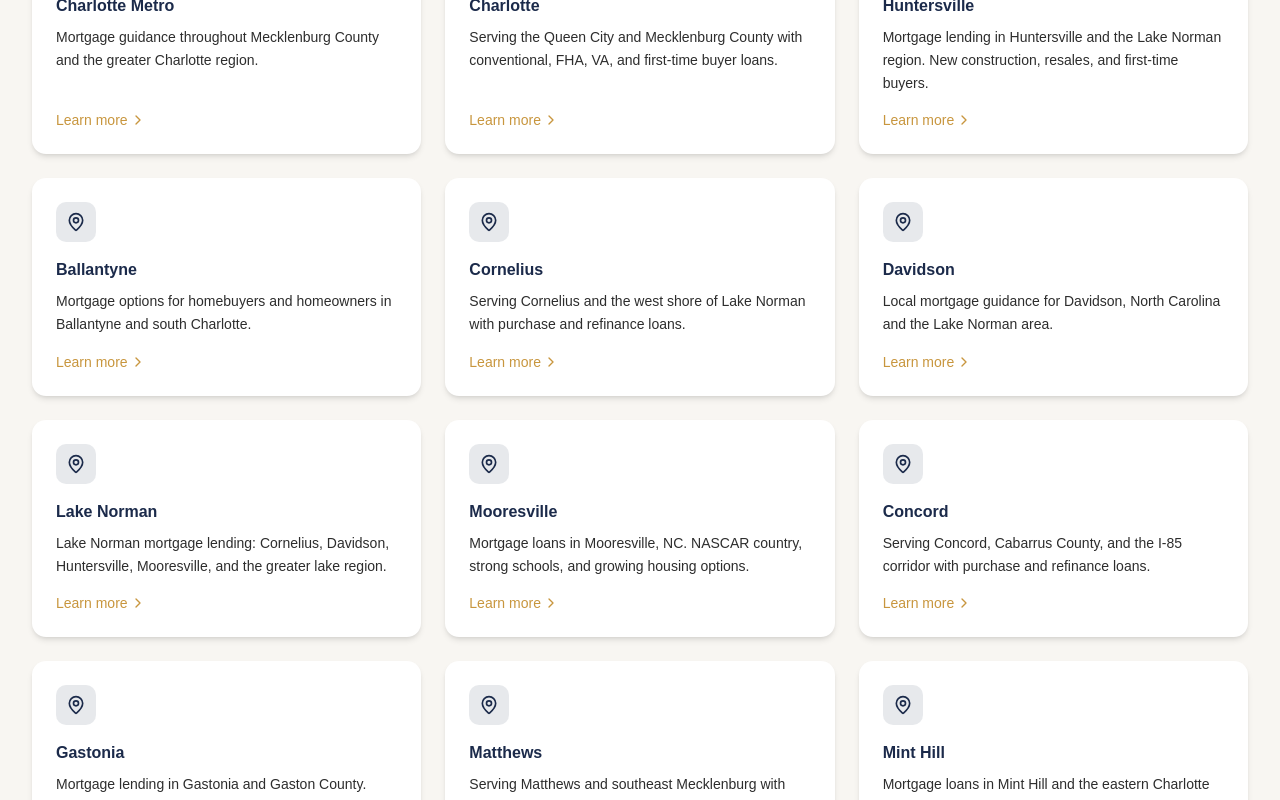
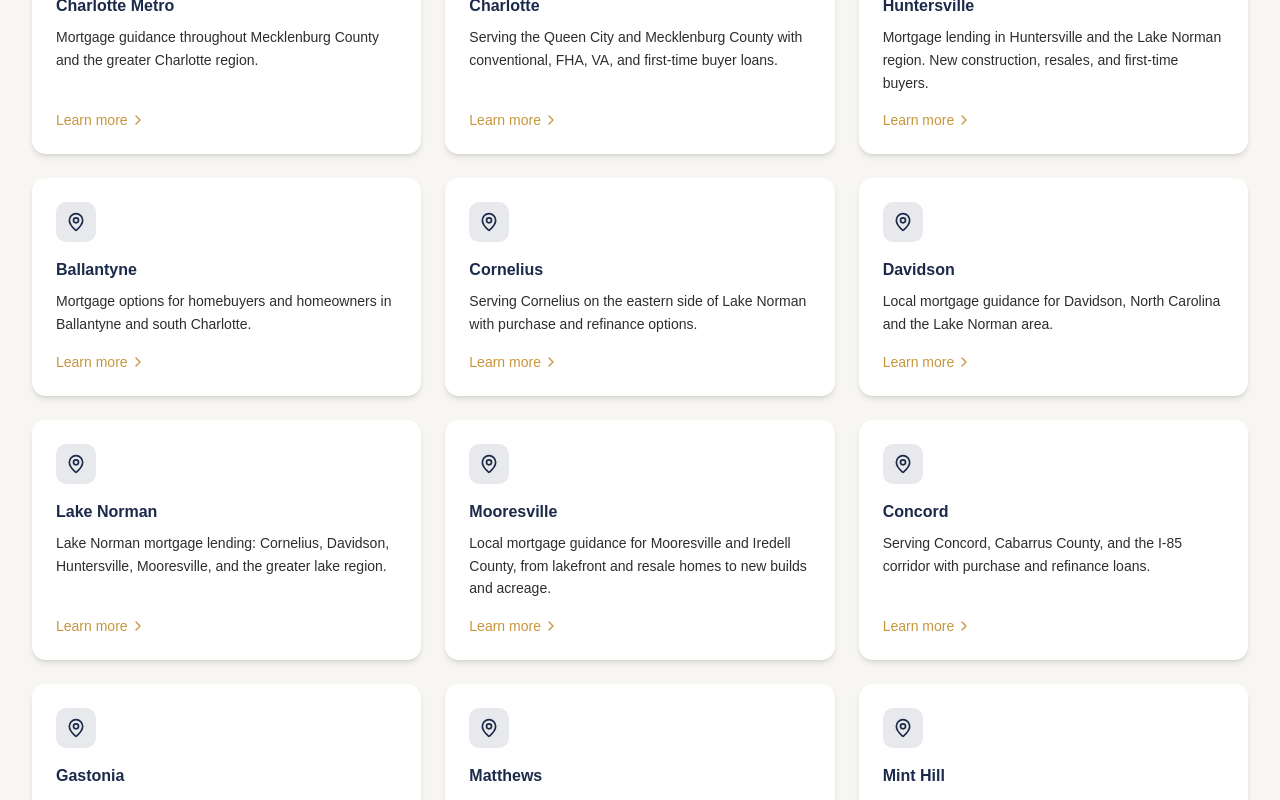
Before and after one commit to JLshope12/jacob-shope-mortgage, a Next.js app: page /service-areas in a window 1280 px wide. Shown: the part 398-1198 px from the top of the page. Built offline with nearby package versions, Linux system fonts and the light colour scheme.

Commit message:
Improve Mooresville mortgage local accuracy and correct Cornelius shoreline description

```diff
--- a/data/service-areas.ts
+++ b/data/service-areas.ts
@@ -68,9 +68,9 @@ export const SERVICE_AREAS: ServiceArea[] = [
     group: "charlotte-metro",
     name: "Cornelius",
     shortDescription:
-      "Serving Cornelius and the west shore of Lake Norman with purchase and refinance loans.",
+      "Serving Cornelius on the eastern side of Lake Norman with purchase and refinance options.",
     introParagraph:
-      "Cornelius sits along the eastern side of Lake Norman in northern Mecklenburg County and offers a mix of lakefront living, golf communities, and established neighborhoods. The town's parks, greenways, and strong schools attract buyers who want a small-town feel with quick access to Charlotte via I-77. From Jetton Park to popular subdivisions, buyers here often look at both conventional and jumbo financing for higher-priced homes. I help Cornelius buyers get pre-approved and choose the right loan for their budget and goals.",
+      "Cornelius sits along the eastern side of Lake Norman in northern Mecklenburg County and offers a mix of lakefront living, golf communities, and established neighborhoods. The town's parks, greenways, and access to Charlotte along I-77 appeal to buyers comparing inland neighborhoods and waterfront properties. From Jetton Park to popular subdivisions, buyers here often look at both conventional and jumbo financing for higher-priced homes. I help Cornelius buyers get pre-approved and choose the right loan for their budget and goals.",
     whyLocal:
       "I serve the Lake Norman corridor daily and understand how the Cornelius market works—from lakefront to inland subdivisions. You'll get straightforward advice and a smooth process so you can focus on finding your home.",
     nearbySlugs: ["huntersville", "lake-norman", "charlotte"],
@@ -104,11 +104,11 @@ export const SERVICE_AREAS: ServiceArea[] = [
     group: "charlotte-metro",
     name: "Mooresville",
     shortDescription:
-      "Mortgage loans in Mooresville, NC. NASCAR country, strong schools, and growing housing options.",
+      "Local mortgage guidance for Mooresville and Iredell County, from lakefront and resale homes to new builds and acreage.",
     introParagraph:
-      "Mooresville—known as Race City USA for its NASCAR ties—sits in Iredell County north of Lake Norman and offers a blend of small-town character and growth. The downtown area, Lake Norman access, and strong schools like Mooresville Graded School District attract families and commuters to Charlotte. New construction and resales are both active, with a range of price points. I work with Mooresville buyers on conventional, FHA, VA, and USDA loans so you can move quickly in this competitive area.",
+      "Mooresville sits in Iredell County along the north and eastern side of Lake Norman. Buyers may be comparing established homes near downtown, newer subdivisions, waterfront property, or homes with acreage. Those properties can require different financing reviews. A realistic mortgage plan starts with the exact parcel, its property taxes, insurance, HOA dues, and any property-specific appraisal or construction requirements. I help Mooresville buyers compare conventional, FHA, VA, jumbo, and, where the address and borrower qualify, USDA financing.",
     whyLocal:
-      "I serve the greater Lake Norman and I-77 corridor, including Mooresville. I'll help you get pre-approved and find the right loan so you can compete confidently in the Mooresville market.",
+      "I work with buyers and Realtors across Mooresville and the Lake Norman corridor. I'll help you compare the total payment and cash needed, identify property-specific documentation early, and coordinate the financing details with your agent. Final loan eligibility and terms depend on the borrower and property.",
     nearbySlugs: ["lake-norman", "huntersville", "concord", "north-carolina"],
   },
   {
```
